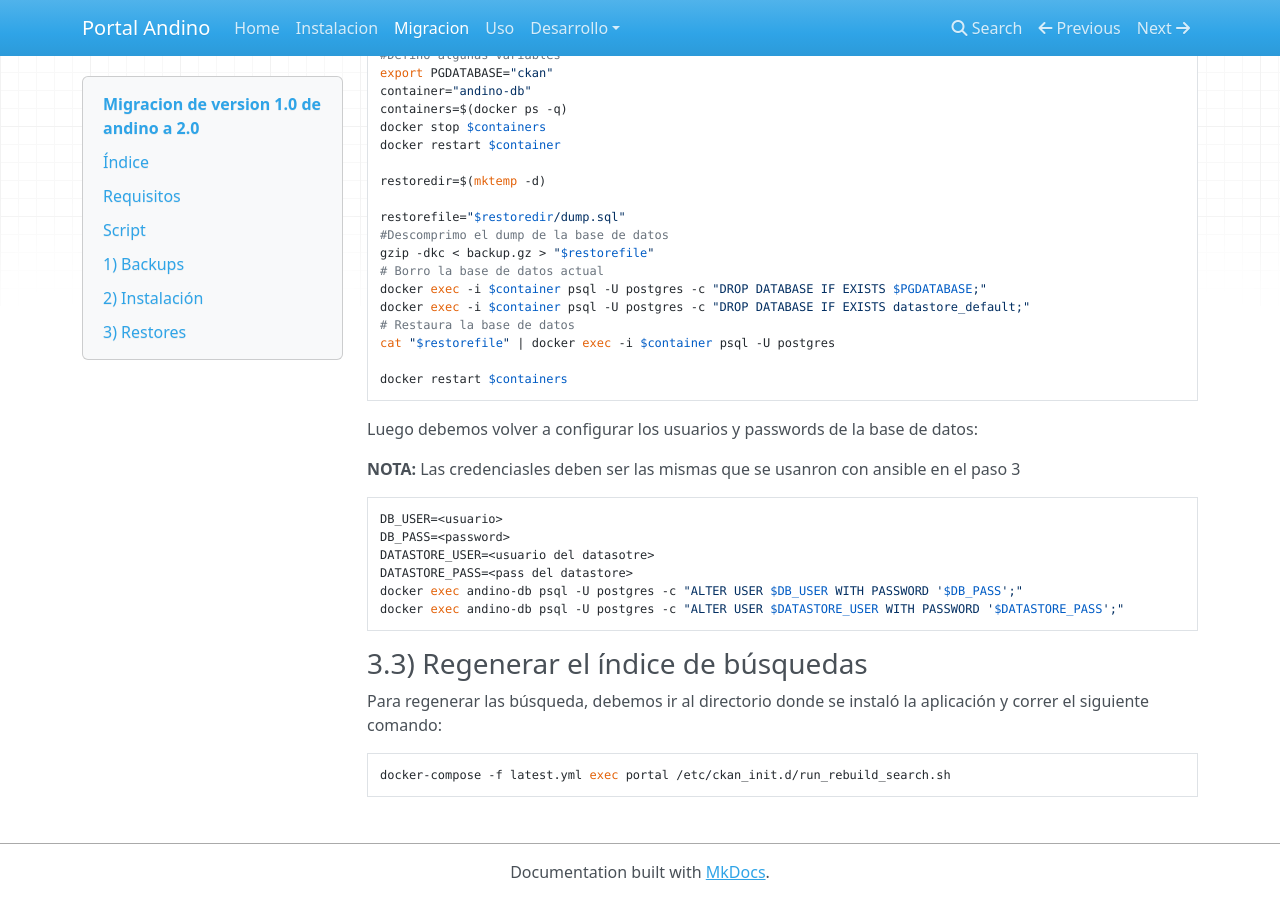
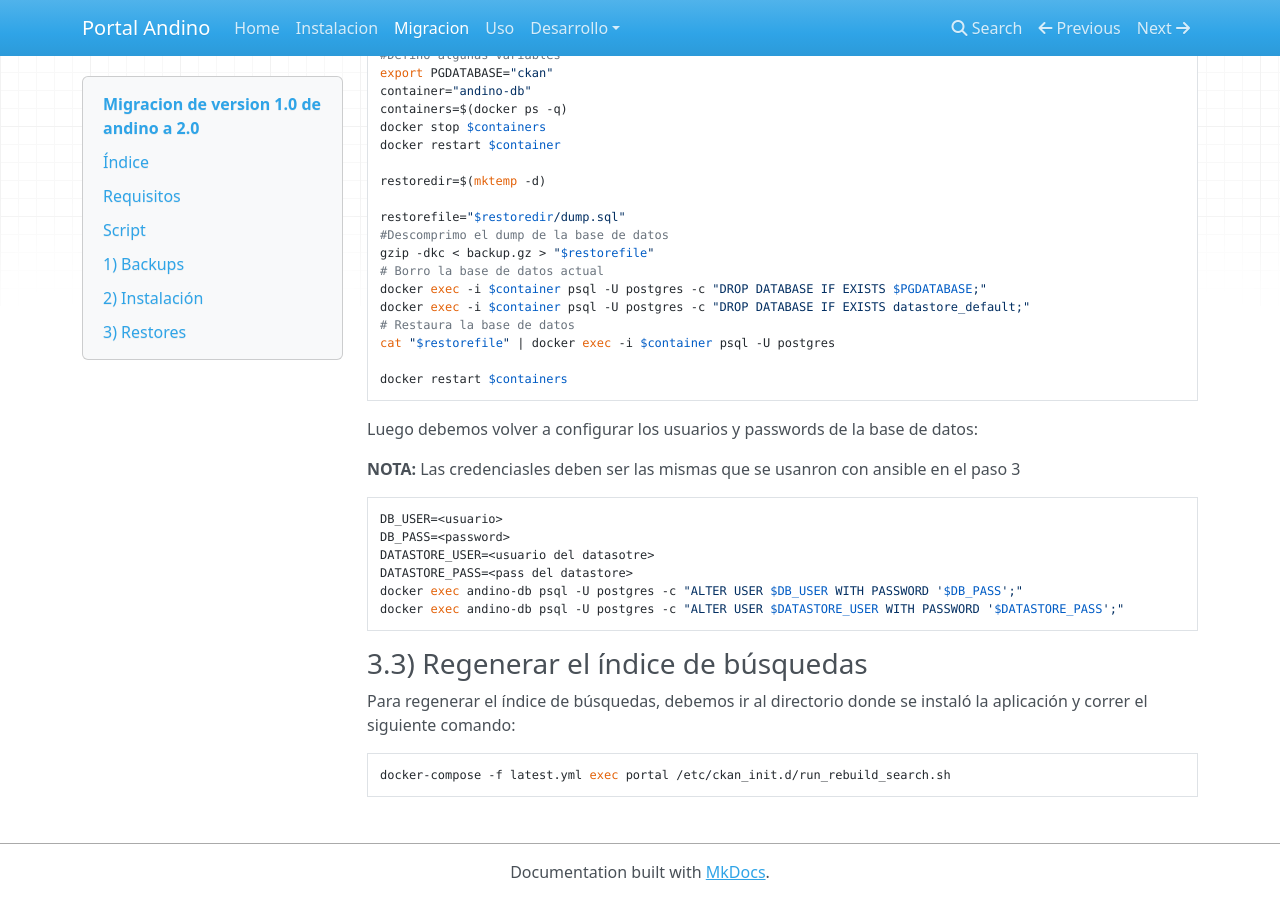
Before and after one commit to datosgobar/portal-andino, an MkDocs documentation site: the page built from docs/setup/migration.md, in a window 1280 px wide and 900 px high, scrolled down 4387 px. Built offline with MkDocs 1.6.1, drawn with Linux system fonts in a browser that asks for light colours; nearby versions of some CDN libraries; old or Windows-style settings are respelled for this version of MkDocs.

Commit message:
Agrego claridad en la documentacion
refs:#89

```diff
--- a/docs/setup/migration.md
+++ b/docs/setup/migration.md
@@ -242,6 +242,6 @@ Luego debemos volver a configurar los usuarios y passwords de la base de datos:
 
 ### 3.3) Regenerar el índice de búsquedas
 
-Para regenerar las búsqueda, debemos ir al directorio donde se instaló la aplicación y correr el siguiente comando:
+Para regenerar el índice de búsquedas, debemos ir al directorio donde se instaló la aplicación y correr el siguiente comando:
 
     docker-compose -f latest.yml exec portal /etc/ckan_init.d/run_rebuild_search.sh
```
